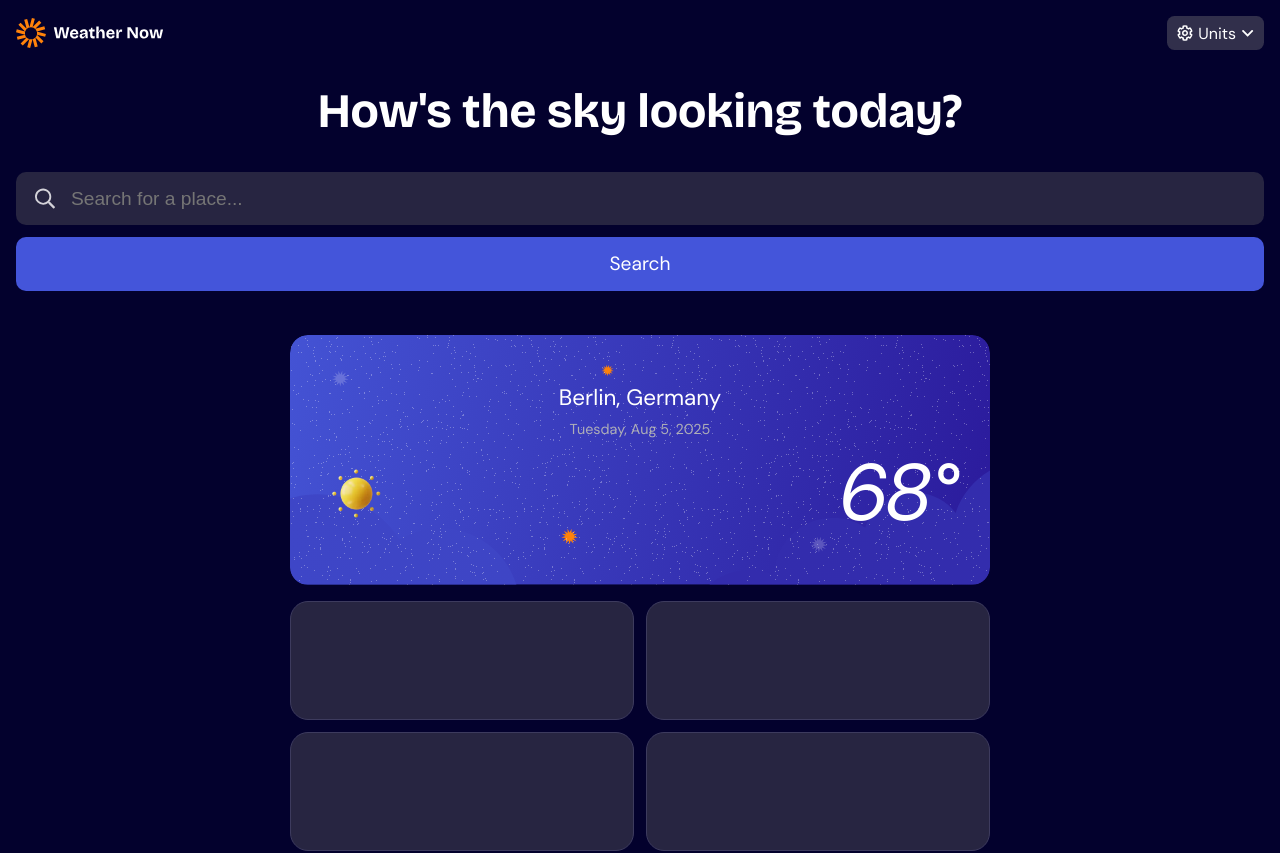
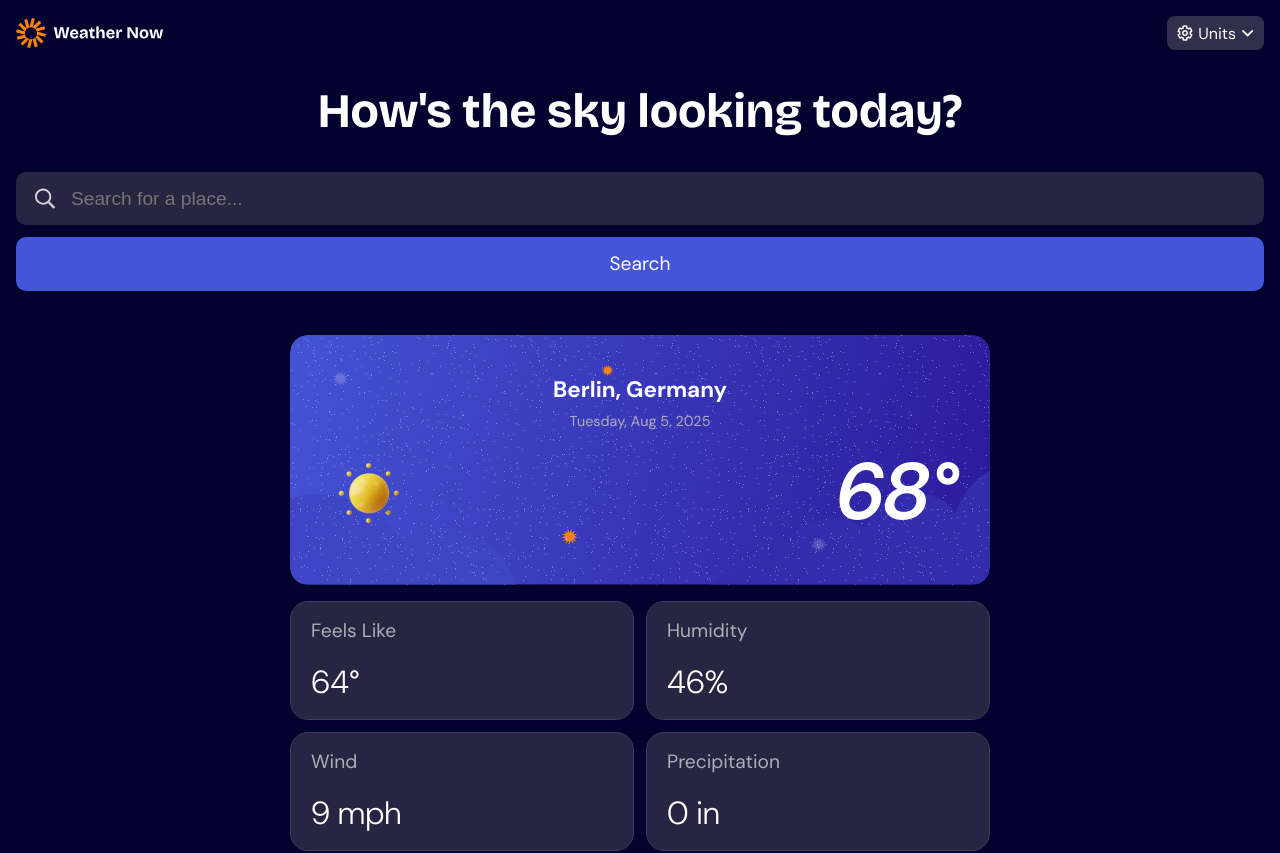
Before and after one commit to Anfield-Lam/front-end-mentor-weather-app-main, a React (Vite) app: page / in a window 1280 px wide. Shown: the top 853 px of the page. Built offline with nearby package versions, Linux system fonts and the light colour scheme.

Commit message:
four box info div containers

```diff
--- a/src/CountryWeatherInfoGridBoxes.css
+++ b/src/CountryWeatherInfoGridBoxes.css
@@ -22,7 +22,7 @@
   flex-direction: column;
   align-items: center;
   justify-content: space-between;
-  padding: 2.5rem 1rem;
+  padding: 2rem 1rem;
 }
 
 .fourBox {
@@ -46,18 +46,20 @@
 }
 
 .sunnyIcon {
-  width: 100px;
+  width: 125px;
 }
 
 .countryTemperature {
   font-family: "DmItalicVariableFont";
   font-size: 5rem;
+  font-weight: 600;
   padding-right: 1rem;
 }
 
 .specificCountry {
   font-family: "DmVariableFont";
   font-size: 1.4rem;
+  font-weight: 700;
   padding: 0.5rem;
 }
 
@@ -65,3 +67,22 @@
   font-size: 0.9rem;
   color: hsl(240, 6%, 70%);
 }
+
+.box {
+  display: flex;
+  flex-direction: column;
+  justify-content: space-between;
+  align-items: left;
+  padding: 0.5rem 1.25rem;
+}
+
+.text {
+  font-size: 1.2rem;
+  color: hsl(240, 6%, 70%);
+}
+
+.data {
+  font-size: 2rem;
+  margin-bottom: 0.5rem;
+  font-weight: 300;
+}
--- a/src/CountryWeatherInfoGridBoxes.jsx
+++ b/src/CountryWeatherInfoGridBoxes.jsx
@@ -15,10 +15,22 @@ function CountryWeatherInfoGridBoxes() {
         </div>
       </div>
       <div className="fourBox">
-        <div className="box FeelsLike"></div>
-        <div className="box humidity"></div>
-        <div className="box wind"></div>
-        <div className="box precipitation"></div>
+        <div className="box feelsLike">
+          <div className="feelsLikeText text">Feels Like</div>
+          <div className="feelsLikeTemperature data">64°</div>
+        </div>
+        <div className="box humidity">
+          <div className="humidityText text">Humidity</div>
+          <div className="humidityPercentage data">46%</div>
+        </div>
+        <div className="box wind">
+          <div className="windText text">Wind</div>
+          <div className="windSpeed data">9 mph</div>
+        </div>
+        <div className="box precipitation">
+          <div className="precipitationText text">Precipitation</div>
+          <div className="precipitationHeight data">0 in</div>
+        </div>
       </div>
     </div>
   )
```
